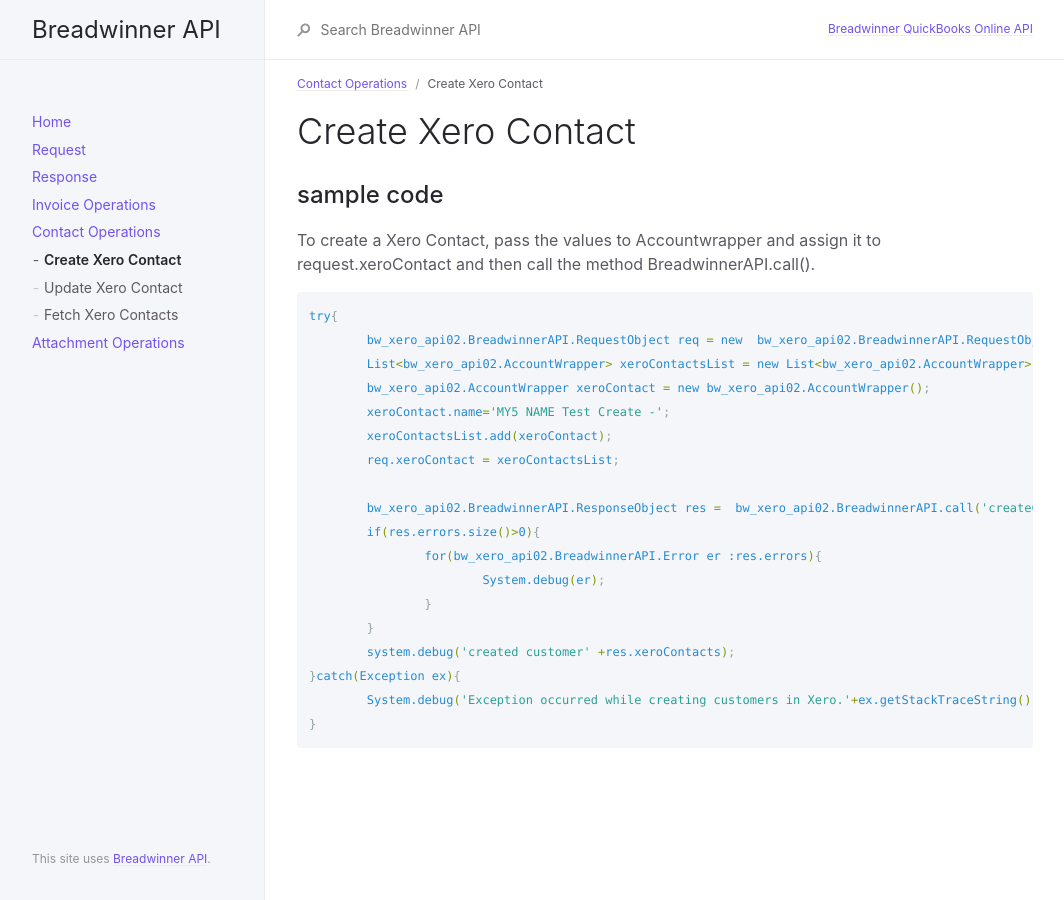
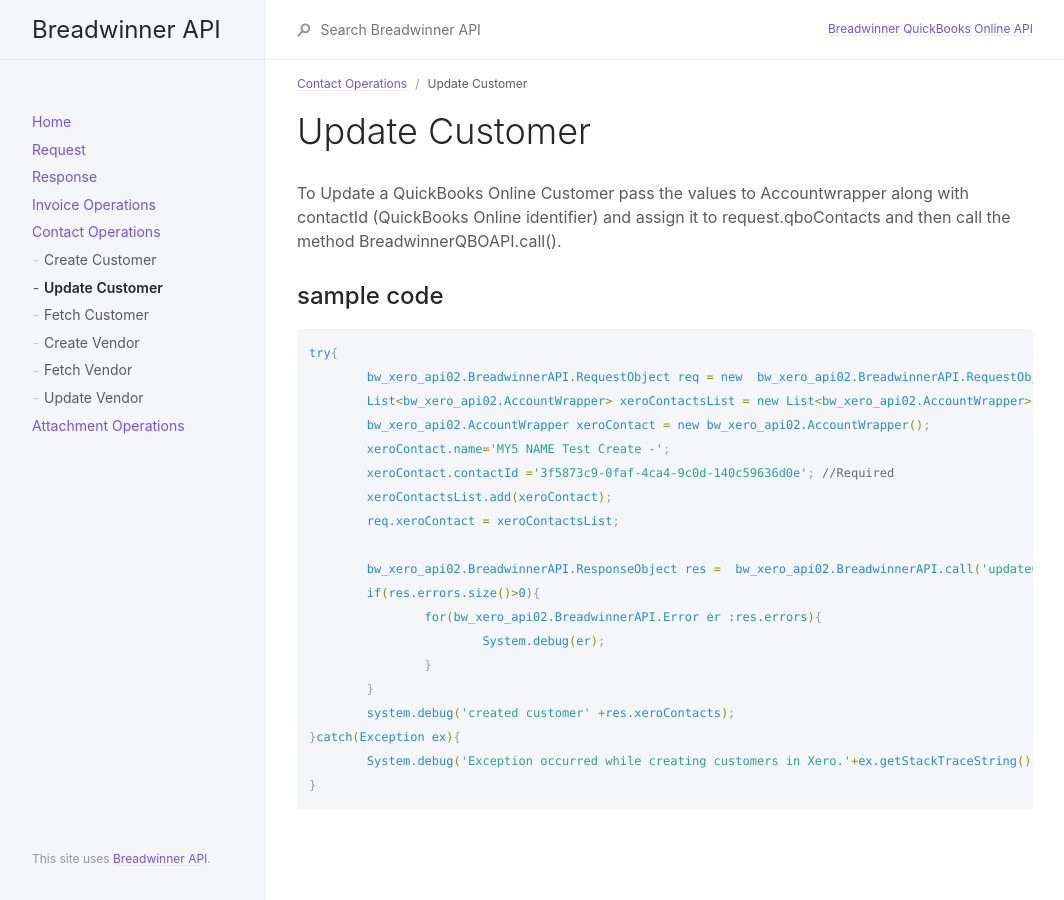
Before and after one commit to suchimitha/Documentation-of-QBO-API, a Jekyll site: the page built from docs/CustomerOperations/UpdateQBOCustomer.md, in a window 1280 px wide. Shown: the whole page, without its empty margins (107-1171 px from the left). Built offline with Jekyll 4.4.1, drawn with Linux system fonts in a browser that asks for light colours.

````diff
--- a/docs/CustomerOperations/UpdateXeroContact.md
+++ b/docs/CustomerOperations/CreateQBOCustomer.md
@@ -1,14 +1,15 @@
 ---
 layout: default
-title: Update Xero Contact
+title: Create Customer
 parent: Contact Operations
-nav_order: 2
+nav_order: 1
 ---
 
-# Update Xero Contact
-To Update a Xero Contact pass the values to Accountwrapper along with contactId (Xero identifier) and assign it to request.xeroContact and then call the method BreadwinnerAPI.call().
+# Create Customer
 
 ## sample code
+
+To create a QuickBooks Online Customer, pass the values to Accountwrapper and assign it to request.qboContacts and then call the method BreadwinnerAPI.call().
 
 ```scss
 try{
--- a/docs/CustomerOperations/FetchXeroContact.md
+++ b/docs/CustomerOperations/FetchQBOVendor.md
@@ -1,18 +1,17 @@
 ---
 layout: default
-title: Fetch Xero Contacts
+title: Fetch Vendor
 parent: Contact Operations
-nav_order: 3
+nav_order: 7
 ---
 
-# Fetch Xero Contacts
+# Fetch Vendor
 
-To get/fetch, the Xero Contact pass the parameters to request.Options variable and then call the method BreadwinnerAPI.call(). Returns a map of AccountWrapper records (xeroIdCustomerMap).
+To get/fetch, the QuickBooks Online Vendor pass the parameters to request.Options variable and then call the method BreadwinnerAPI.call(). Returns a map of AccountWrapper records.
 
 ## sample code
 
-Optional parameters to fetch Xero Contact(s):
-ContactId, ContactNumber, where, orderby, pagenumber, modifiedafter.
+Optional parameters to fetch QuickBooks Vendor(s):
 
 ```scss
 try{
--- a/docs/CustomerOperations/CreateXeroContact.md
+++ b/docs/CustomerOperations/UpdateQBOCustomer.md
@@ -1,15 +1,14 @@
 ---
 layout: default
-title: Create Xero Contact
+title: Update Customer
 parent: Contact Operations
-nav_order: 1
+nav_order: 2
 ---
 
-# Create Xero Contact
+# Update Customer
+To Update a QuickBooks Online Customer pass the values to Accountwrapper along with contactId (QuickBooks Online identifier) and assign it to request.qboContacts and then call the method BreadwinnerQBOAPI.call().
 
 ## sample code
-
-To create a Xero Contact, pass the values to Accountwrapper and assign it to request.xeroContact and then call the method BreadwinnerAPI.call().
 
 ```scss
 try{
@@ -17,10 +16,11 @@ try{
 	List<bw_xero_api02.AccountWrapper> xeroContactsList = new List<bw_xero_api02.AccountWrapper>();
 	bw_xero_api02.AccountWrapper xeroContact = new bw_xero_api02.AccountWrapper();
 	xeroContact.name='MY5 NAME Test Create -';
+	xeroContact.contactId ='3f5873c9-0faf-4ca4-9c0d-140c59636d0e'; //Required
 	xeroContactsList.add(xeroContact);
 	req.xeroContact = xeroContactsList;
 
-	bw_xero_api02.BreadwinnerAPI.ResponseObject res =  bw_xero_api02.BreadwinnerAPI.call('createContact', req);
+	bw_xero_api02.BreadwinnerAPI.ResponseObject res =  bw_xero_api02.BreadwinnerAPI.call('updateContact', req);
 	if(res.errors.size()>0){
 		for(bw_xero_api02.BreadwinnerAPI.Error er :res.errors){
 			System.debug(er);
````
Also changed, not shown: other parts of docs/CustomerOperations/CreateQBOCustomer.md (+1 -2 lines), docs/CustomerOperations/CreateQBOVendor.md (added, +33 -0 lines), docs/CustomerOperations/FetchQBOCustomer.md (added, +33 -0 lines), docs/CustomerOperations/UpdateQBOVendor.md (added, +33 -0 lines), docs/response.md (+1 -1 lines).
